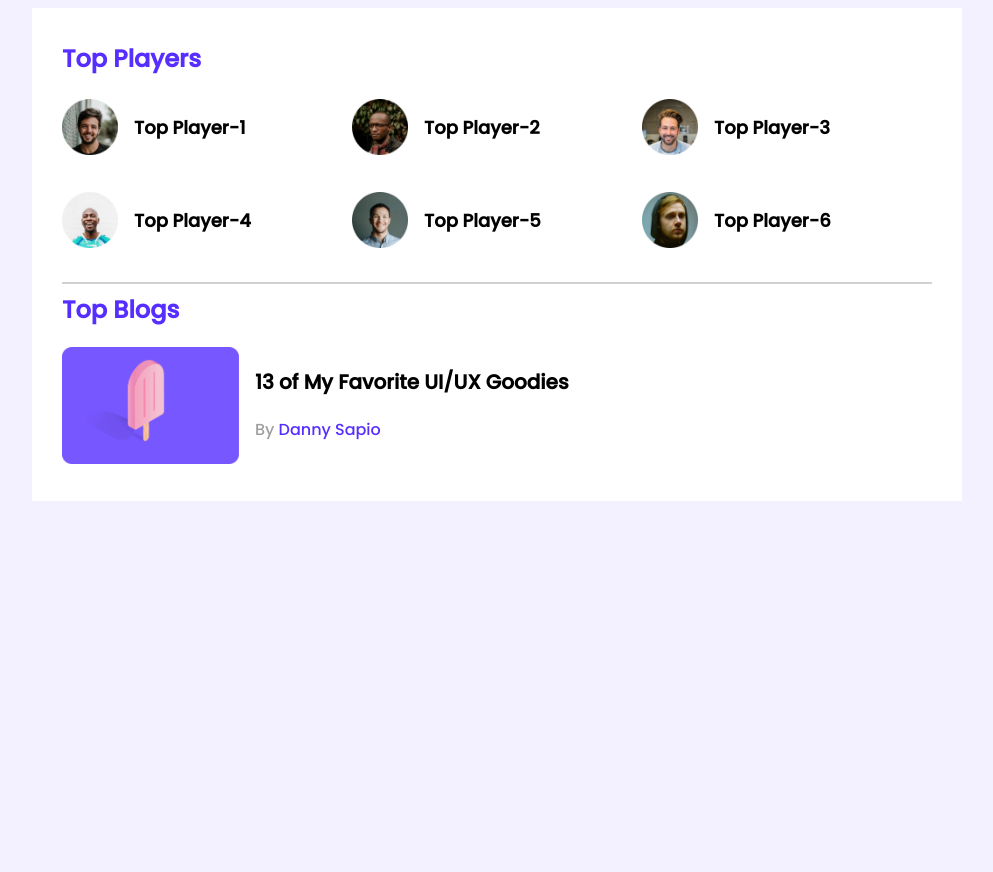
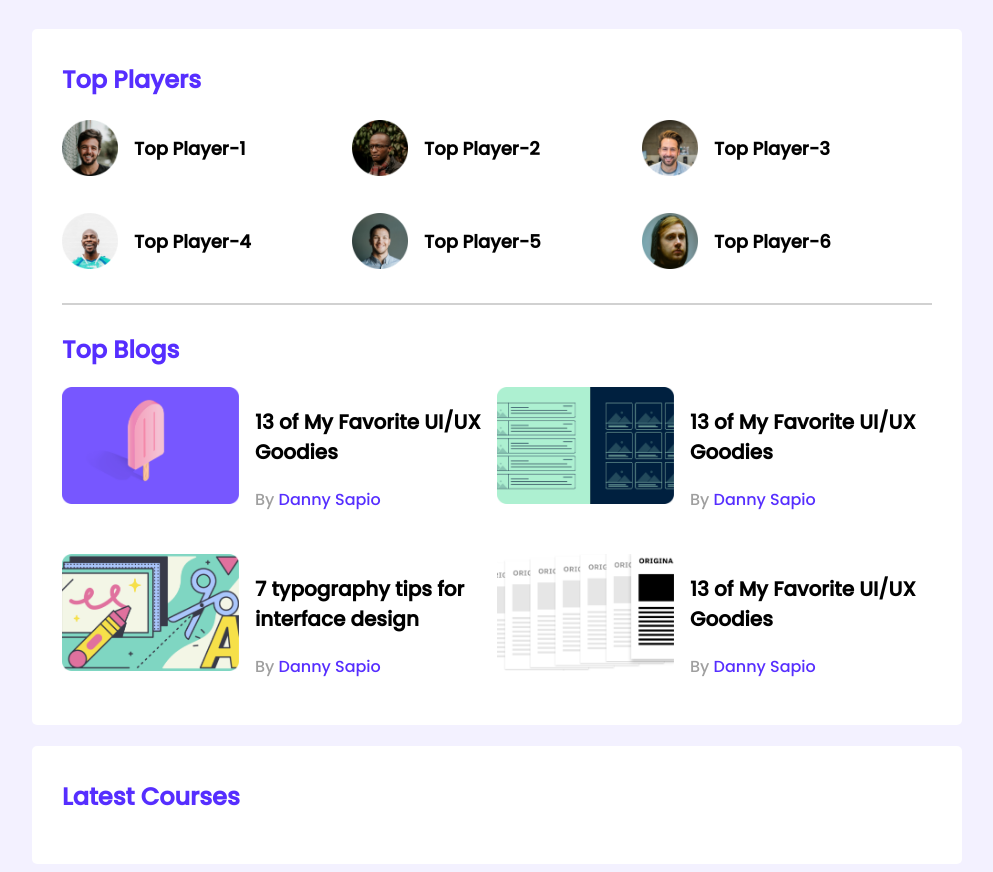
Before and after one commit to Rasujon3/leader-board-css3, a plain HTML site: page index.html in a window 1280 px wide. Shown: the whole page, without its empty margins (143-1136 px from the left). Before the commit the page ends 800 px from the top, so only its background shows below. Drawn offline with Linux system fonts and the light colour scheme.

Commit message:
9-6 Add multiple blogs and use grid layout to get two columns

```diff
--- a/index.html
+++ b/index.html
@@ -57,9 +57,43 @@
                 <p class="blog-author">By <a href="">Danny Sapio</a></p>
               </div>
             </article>
+            <article class="blog">
+              <div class="thumbnail">
+                <img src="images/blogs/blog-2.png" alt="" />
+              </div>
+              <div class="blog-info">
+                <h3 class="blog-title">13 of My Favorite UI/UX Goodies</h3>
+                <p class="blog-author">By <a href="">Danny Sapio</a></p>
+              </div>
+            </article>
+            <article class="blog">
+              <div class="thumbnail">
+                <img src="images/blogs/blog-3.png" alt="" />
+              </div>
+              <div class="blog-info">
+                <h3 class="blog-title">
+                  7 typography tips for interface design
+                </h3>
+                <p class="blog-author">By <a href="">Danny Sapio</a></p>
+              </div>
+            </article>
+            <article class="blog">
+              <div class="thumbnail">
+                <img src="images/blogs/blog-4.png" alt="" />
+              </div>
+              <div class="blog-info">
+                <h3 class="blog-title">13 of My Favorite UI/UX Goodies</h3>
+                <p class="blog-author">By <a href="">Danny Sapio</a></p>
+              </div>
+            </article>
           </div>
         </div>
       </section>
+      <!-- Latest Courses -->
+      <section class="container">
+        <h2 class="section-title">Latest Courses</h2>
+      </section>
+      <!-- Latest Courses End -->
     </main>
   </body>
 </html>
--- a/styles/style.css
+++ b/styles/style.css
@@ -8,16 +8,20 @@ body {
 }
 main {
   display: flex;
-  justify-content: center;
+  flex-direction: column;
+  align-items: center;
 }
 
 .container {
   background-color: #ffffff;
   width: 870px;
   padding: 30px;
+  border-radius: 5px;
+  margin-top: 21px;
 }
 hr {
   border: 1px solid #d1d1d1;
+  margin-bottom: 27px;
 }
 
 /* top players style */
@@ -51,6 +55,11 @@ hr {
 /* --------------------
      top blogs styles
 ----------------------- */
+.blogs {
+  display: grid;
+  grid-template-columns: repeat(2, 1fr);
+  grid-row-gap: 26px;
+}
 .blog {
   display: flex;
 }
```
